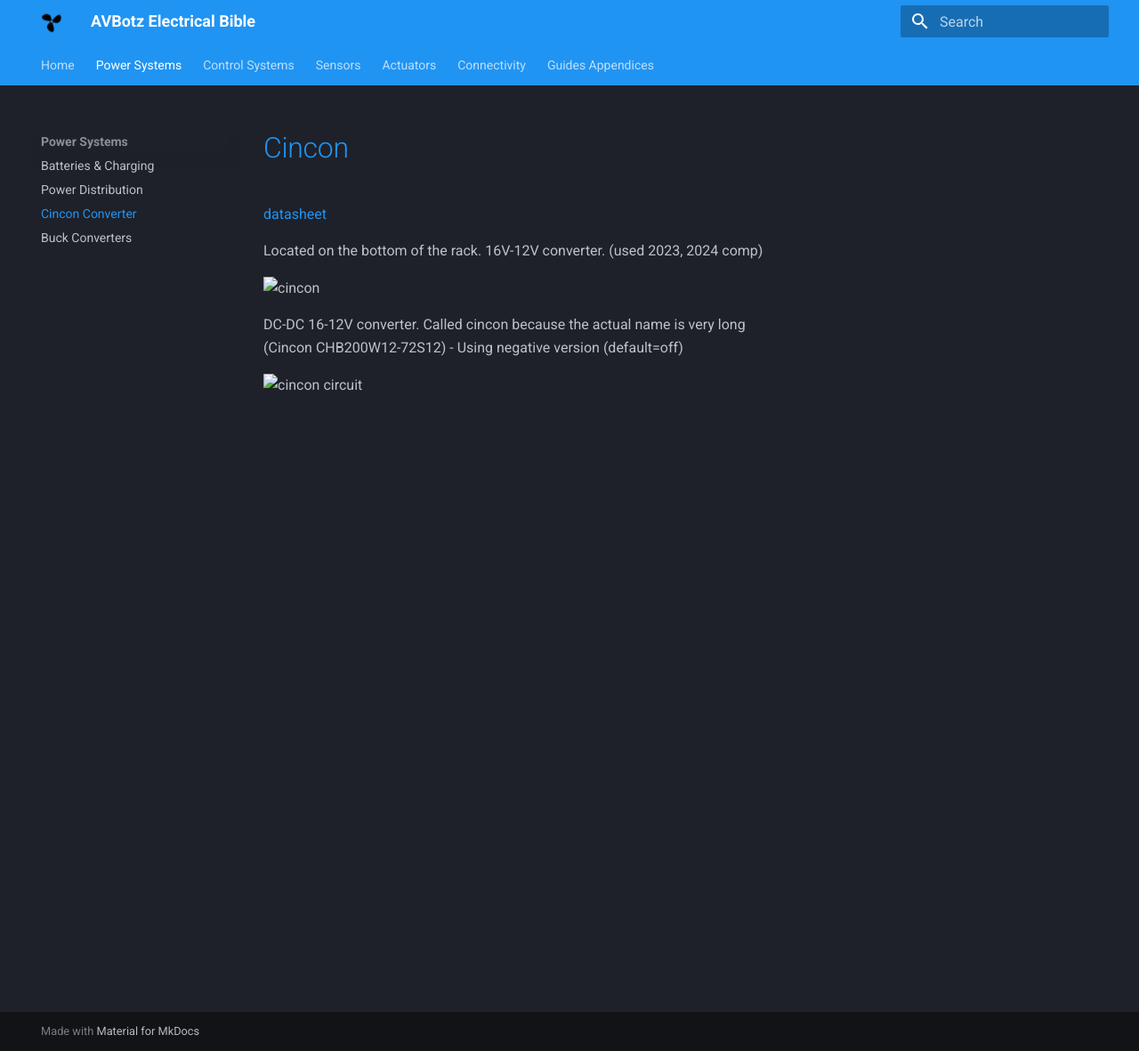
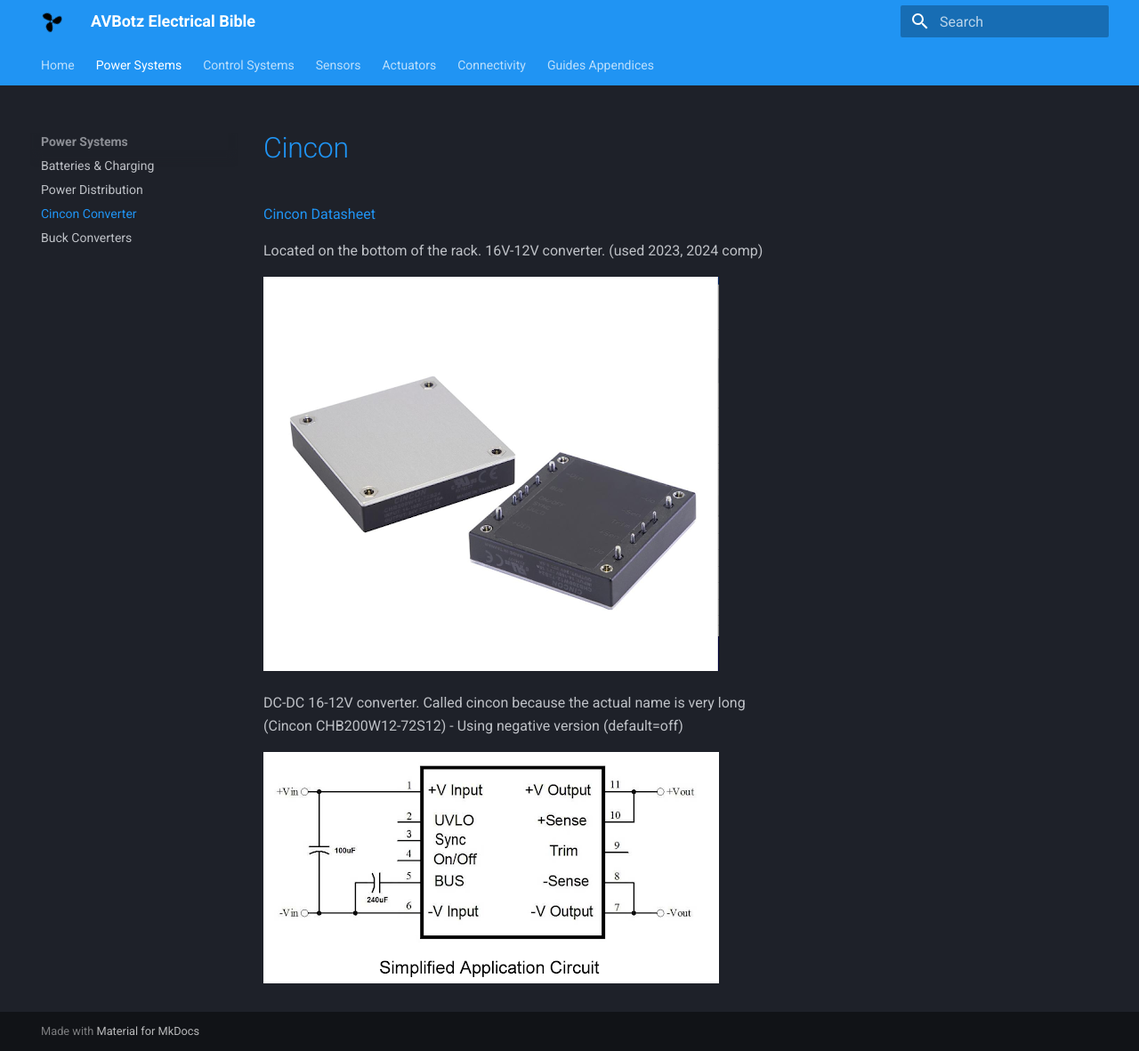
Before and after one commit to kabowabo/botz-bible, an MkDocs documentation site: the page built from docs/power/cincon.md, in a window 1280 px wide and 1181 px high. Shown: the whole window at 89% size. Built offline with MkDocs 1.6.1 and Material for MkDocs 9.7.7, drawn with Linux system fonts in a browser that asks for light colours.

Commit message:
Fix image paths in Cincon documentation

```diff
--- a/docs/power/cincon.md
+++ b/docs/power/cincon.md
@@ -1,11 +1,11 @@
 #[Cincon](https://www.cincon.com/productdetail/CHB200W12.html)
-[datasheet](https://media.digikey.com/pdf/Data%20Sheets/Cincon%20PDFs/Datsheet-CHB200W12-72-series.pdf)
+[Cincon Datasheet](https://media.digikey.com/pdf/Data%20Sheets/Cincon%20PDFs/Datsheet-CHB200W12-72-series.pdf)
 
 Located on the bottom of the rack. 16V-12V converter. (used 2023, 2024 comp)
 
-![cincon](.../assets/power/cincon.png)
+![cincon](../assets/power/cincon.png)
 
 DC-DC 16-12V converter. Called cincon because the actual name is very long
 (Cincon CHB200W12-72S12) - Using negative version (default=off)
 
-![cincon circuit](.../assets/power/cinconcircuit.png)
+![cincon circuit](../assets/power/cinconcircuit.png)
```
